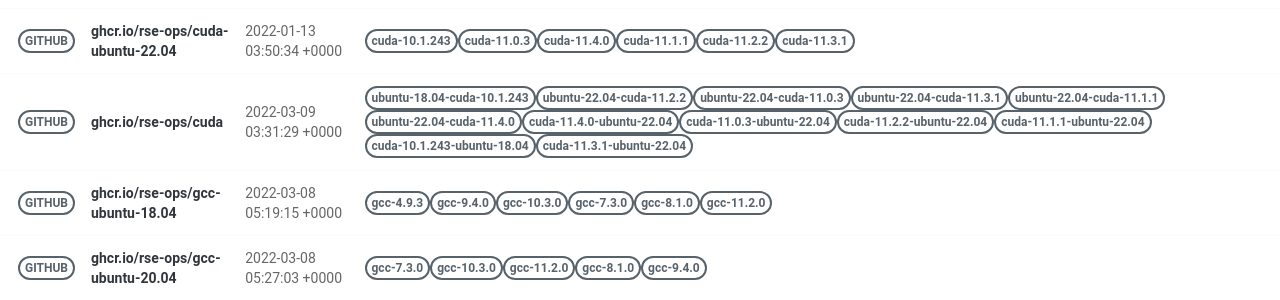
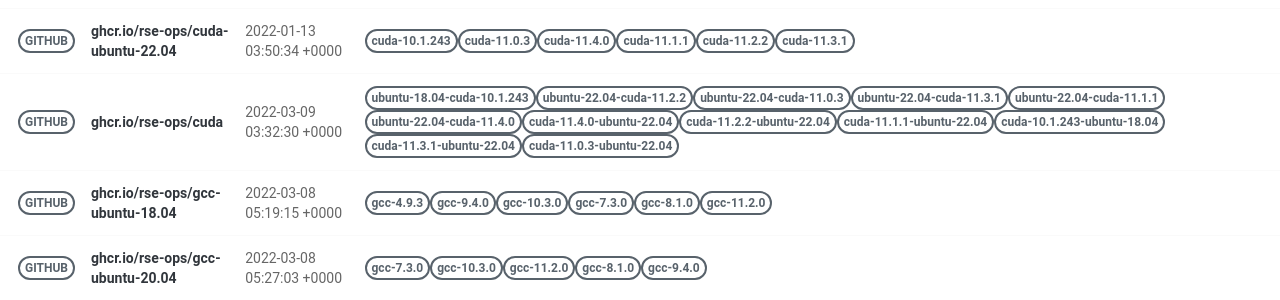
Before and after one commit to rse-ops/docker-images, a Jekyll site: the page built from pages/index.md, in a window 1280 px wide. Shown: the part 421-721 px from the top of the page. Built offline with Jekyll 4.4.1, drawn with Linux system fonts in a browser that asks for light colours; nearby versions of some CDN libraries.

Commit message:
Automated push to update library 2022-03-09

```diff
--- a/_library/ghcr.io-rse-ops-cuda.md
+++ b/_library/ghcr.io-rse-ops-cuda.md
@@ -1,7 +1,7 @@
 ---
 layout: container
 name: ghcr.io/rse-ops/cuda
-updated_at: 2022-03-09 03:31:29.486259
+updated_at: 2022-03-09 03:32:30.447247
 
 
 container_url: https://github.com/orgs/rse-ops/packages/container/package/cuda
```
Also changed, not shown: other parts of _library/ghcr.io-rse-ops-cuda.md (+3 -3 lines).
